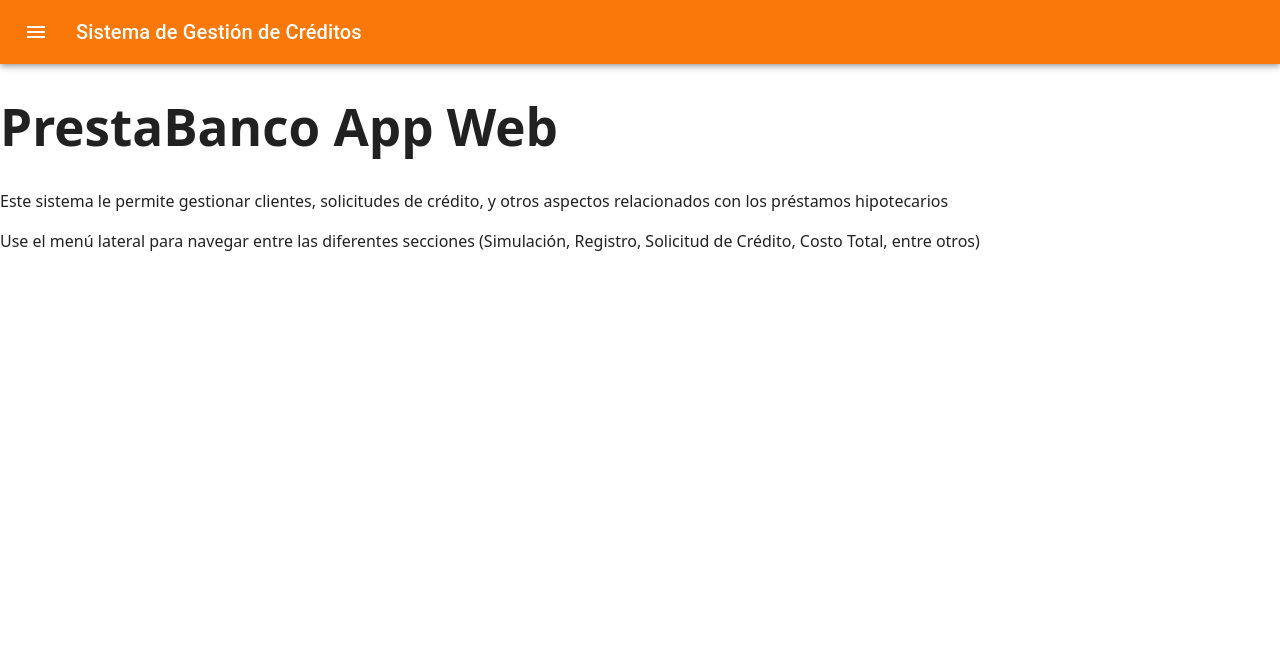
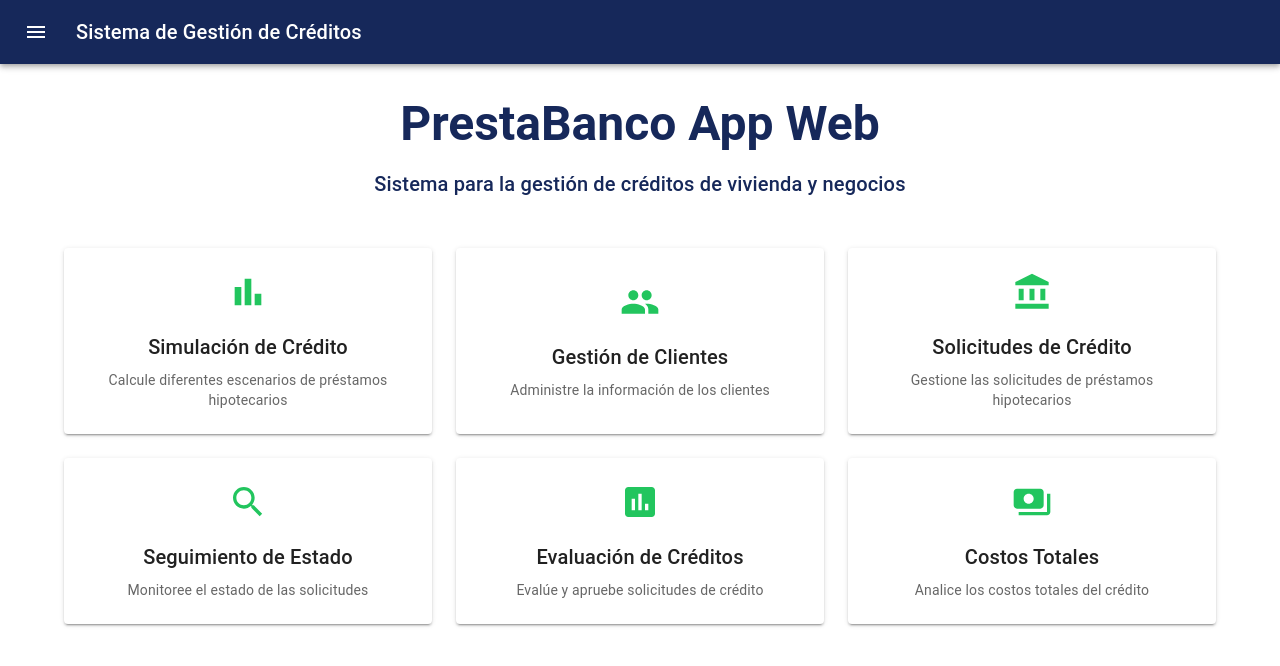
Before and after one commit to reii23/prestabanco-entrega2, a React (Vite) app in the folder front/interface/: page / in a window 1280 px wide. Shown: the top 666 px of the page. Built offline with nearby package versions, Linux system fonts and the light colour scheme.

Commit message:
update home and color
se actualiza el color principal de la app y se agregan botones para cada opción en el home, similares a los del sidebar

```diff
--- a/front/interface/src/components/AddCreditRequest.jsx
+++ b/front/interface/src/components/AddCreditRequest.jsx
@@ -320,7 +320,7 @@ const AddCreditRequest = () => {
         <Box sx={{ width: '100%', maxWidth: 800, mx: 'auto', p: 3 }}>
             <Paper elevation={3} sx={{ p: 3, backgroundColor: 'white' }}>
                 <Typography variant="h5" align="center" gutterBottom sx={{ color: '#22c55e', fontWeight: 'bold' }}>
-                    Solicitud de Crédito Hipotecario
+                    Solicitud de Crédito
                 </Typography>
 
                 <Stepper activeStep={activeStep} sx={{ mb: 4 }}>
--- a/front/interface/src/components/Home.jsx
+++ b/front/interface/src/components/Home.jsx
@@ -1,14 +1,140 @@
 import React from "react";
+import {
+  Box,
+  Container,
+  Typography,
+  Grid,
+  Card,
+  CardContent,
+  CardActionArea,
+  useTheme
+} from "@mui/material";
+import {
+  AccountBalance,
+  Assessment,
+  People,
+  BarChart,
+  Search,
+  Payments
+} from "@mui/icons-material";
+import { useNavigate } from "react-router-dom";
 
 const Home = () => {
-    return (
-        <div>
-            <h1>PrestaBanco App Web</h1>
-            <p>Este sistema le permite gestionar clientes, solicitudes de crédito, y otros aspectos relacionados con los préstamos hipotecarios</p>
-            <p>Use el menú lateral para navegar entre las diferentes secciones (Simulación, Registro, Solicitud de Crédito, Costo Total, entre otros)
-            </p>
-        </div>
-    );
+  const theme = useTheme();
+  const navigate = useNavigate();
+
+  const features = [
+    {
+      title: "Simulación de Crédito",
+      description: "Calcule diferentes escenarios de préstamos hipotecarios",
+      icon: <BarChart sx={{ fontSize: 40, color: '#22c55e' }} />,
+      path: "/credit-simulation"
+    },
+    {
+      title: "Gestión de Clientes",
+      description: "Administre la información de los clientes",
+      icon: <People sx={{ fontSize: 40, color: '#22c55e' }} />,
+      path: "/clients"
+    },
+    {
+      title: "Solicitudes de Crédito",
+      description: "Gestione las solicitudes de préstamos hipotecarios",
+      icon: <AccountBalance sx={{ fontSize: 40, color: '#22c55e' }} />,
+      path: "/loans"
+    },
+    {
+      title: "Seguimiento de Estado",
+      description: "Monitoree el estado de las solicitudes",
+      icon: <Search sx={{ fontSize: 40, color: '#22c55e' }} />,
+      path: "/creditstatus"
+    },
+    {
+      title: "Evaluación de Créditos",
+      description: "Evalúe y apruebe solicitudes de crédito",
+      icon: <Assessment sx={{ fontSize: 40, color: '#22c55e' }} />,
+      path: "/loans"
+    },
+    {
+      title: "Costos Totales",
+      description: "Analice los costos totales del crédito",
+      icon: <Payments sx={{ fontSize: 40, color: '#22c55e' }} />,
+      path: "/loan-cost"
+    }
+  ];
+
+  return (
+    <Container maxWidth="lg" sx={{ mt: 4, mb: 4 }}>
+      <Box sx={{ mb: 6, textAlign: 'center' }}>
+        <Typography
+          variant="h3"
+          component="h1"
+          sx={{
+            mb: 2,
+            color: '#16285a',
+            fontWeight: 'bold'
+          }}
+        >
+          PrestaBanco App Web
+        </Typography>
+        <Typography
+          variant="h6"
+          sx={{
+            color: '#16285a',
+            maxWidth: '800px',
+            margin: '0 auto'
+          }}
+        >
+          Sistema para la gestión de créditos de vivienda y negocios
+        </Typography>
+      </Box>
+
+      <Grid container spacing={3}>
+        {features.map((feature, index) => (
+          <Grid item xs={12} sm={6} md={4} key={index}>
+            <Card
+              elevation={2}
+              sx={{
+                height: '100%',
+                transition: 'transform 0.2s, box-shadow 0.2s',
+                '&:hover': {
+                  transform: 'translateY(-4px)',
+                  boxShadow: theme.shadows[4],
+                }
+              }}
+            >
+              <CardActionArea
+                sx={{ height: '100%' }}
+                onClick={() => navigate(feature.path)}
+              >
+                <CardContent sx={{
+                  textAlign: 'center',
+                  p: 3
+                }}>
+                  <Box sx={{ mb: 2 }}>
+                    {feature.icon}
+                  </Box>
+                  <Typography
+                    gutterBottom
+                    variant="h6"
+                    component="h2"
+                    sx={{ fontWeight: 'medium' }}
+                  >
+                    {feature.title}
+                  </Typography>
+                  <Typography
+                    variant="body2"
+                    color="text.secondary"
+                  >
+                    {feature.description}
+                  </Typography>
+                </CardContent>
+              </CardActionArea>
+            </Card>
+          </Grid>
+        ))}
+      </Grid>
+    </Container>
+  );
 };
 
 export default Home;
--- a/front/interface/src/index.css
+++ b/front/interface/src/index.css
@@ -29,7 +29,7 @@ h1 {
 }
 
 .MuiToolbar-root {
-  background-color: #f97807;
+  background-color: #16285a;
 }
 
 
@@ -46,7 +46,6 @@ h1 {
   background-color: #ea6f04 !important;
 }
 
-
 html, body {
   height: 100%;
   margin: 0;
```
